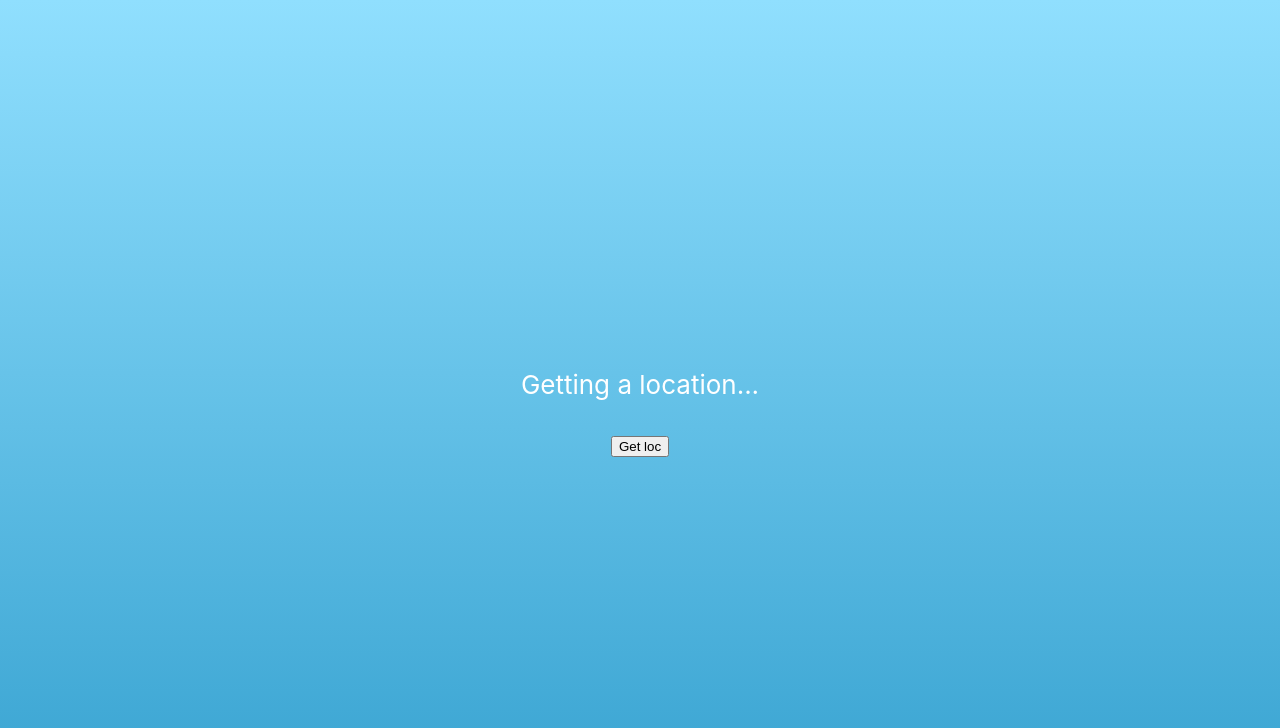
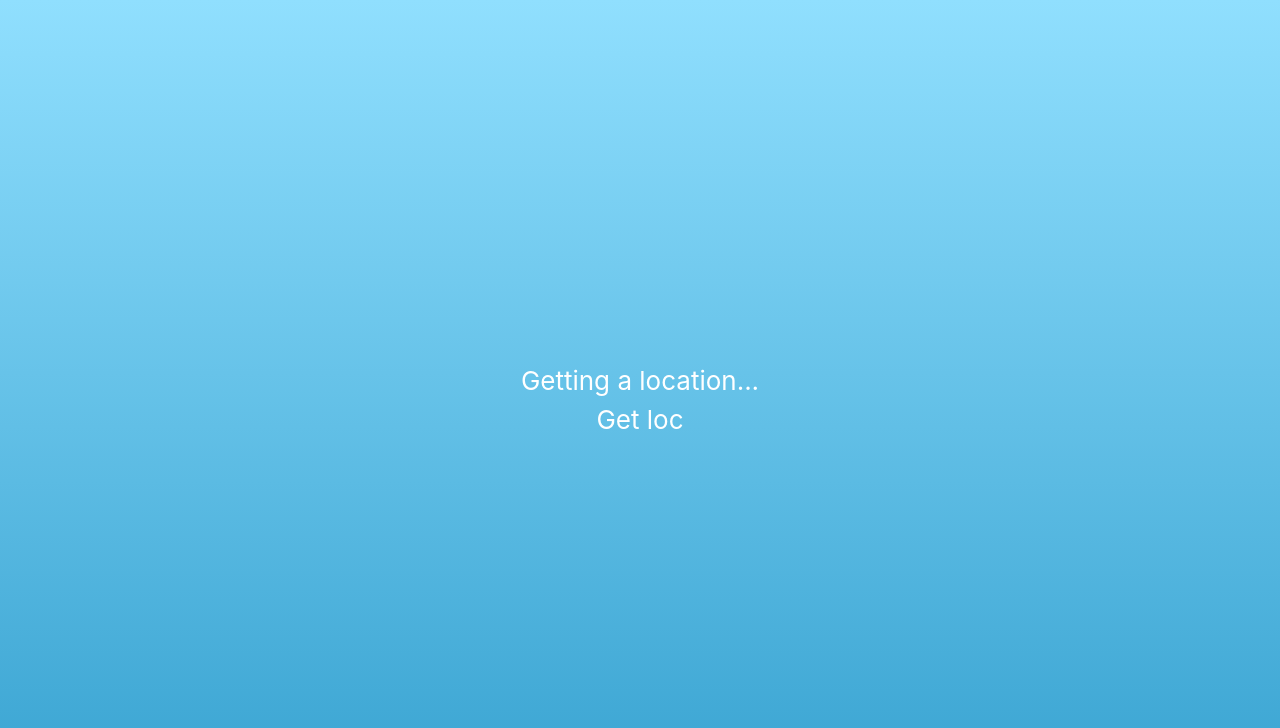
Before and after one commit to krytoss/weather, a React (Create React App) app: page / in a window 1280 px wide. Shown: the top 728 px of the page. Built offline with nearby package versions, Linux system fonts and the light colour scheme; no server answers; the HTML template or start-up script is replaced by a standard one.

Commit message:
added tailwind css

```diff
--- a/package.json
+++ b/package.json
@@ -36,6 +36,7 @@
     ]
   },
   "devDependencies": {
-    "@babel/plugin-proposal-private-property-in-object": "^7.21.11"
+    "@babel/plugin-proposal-private-property-in-object": "^7.21.11",
+    "tailwindcss": "^3.4.1"
   }
 }
--- a/src/index.css
+++ b/src/index.css
@@ -1,3 +1,7 @@
+@tailwind base;
+@tailwind components;
+@tailwind utilities;
+
 body {
   margin: 0;
   font-family: -apple-system, BlinkMacSystemFont, 'Segoe UI', 'Roboto', 'Oxygen',
--- /dev/null
+++ b/tailwind.config.js
@@ -0,0 +1,8 @@
+/** @type {import('tailwindcss').Config} */
+module.exports = {
+  content: ["./src/**/*.{js,jsx,ts,tsx}"],
+  theme: {
+    extend: {},
+  },
+  plugins: [],
+}
```
Also changed, not shown: 1 other file (tests, documents, lock files or other folders).
